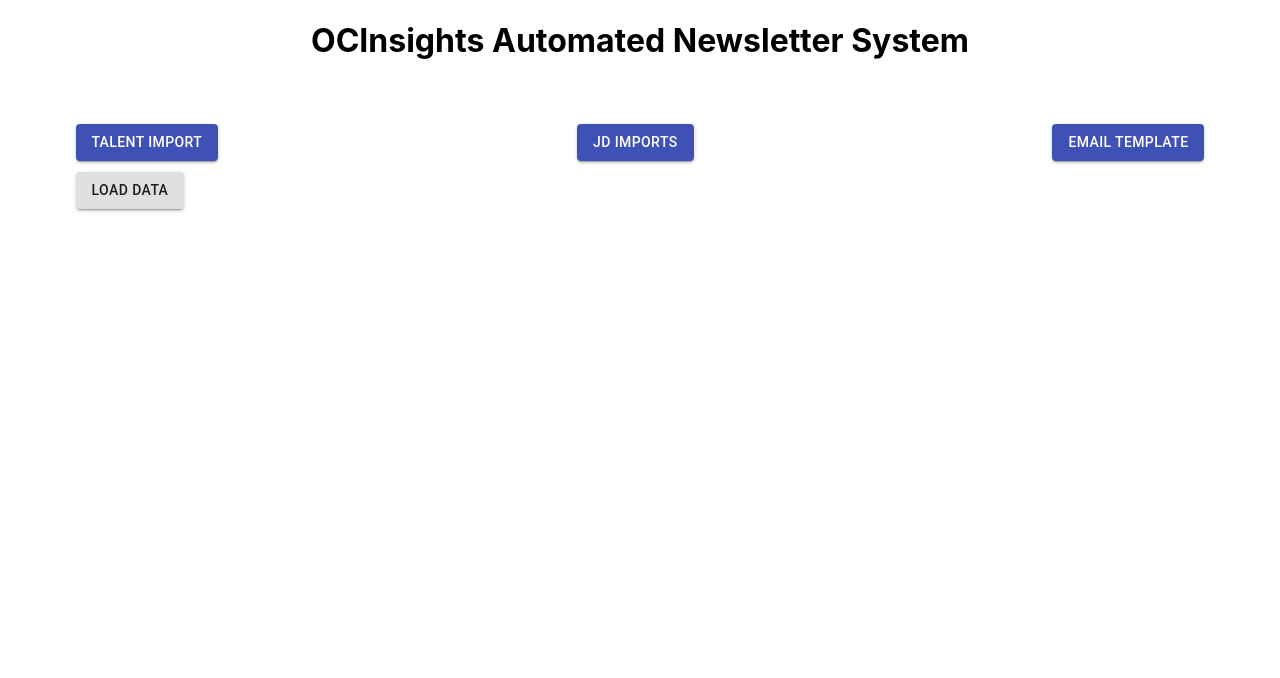
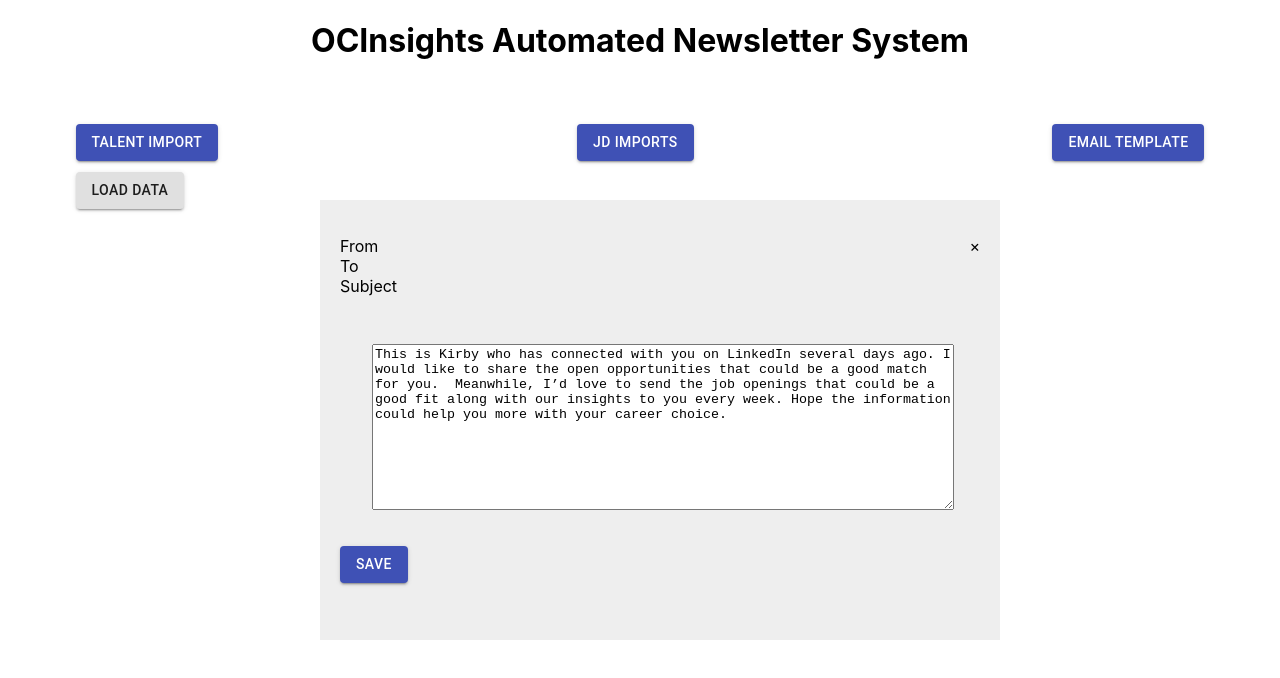
Before and after one commit to RongYangAriel/job-match-newsletter-sys, a React (Create React App) app: page / in a window 1280 px wide. Both pictures are taken after a click on the button "EMAIL TEMPLATE". Shown: the top 678 px of the page. Built offline with nearby package versions, Linux system fonts and the light colour scheme.

Commit message:
add email template toggle

```diff
--- a/src/App.js
+++ b/src/App.js
@@ -2,7 +2,7 @@ import logo from './logo.svg';
 import './App.css';
 import {Button, Input} from '@material-ui/core';
 import ExcelImporter from './components/ExcelImport';
-
+import Email from './components/Email';
 
 function App() {
   return (
@@ -12,24 +12,8 @@ function App() {
           OCInsights Automated Newsletter System
         </h1>
       </header>
-        <div class="container">
-          <div className="links">
 
-            <ExcelImporter/>
-
-
-            <Button variant="contained" color="primary" component="label">
-                Email Template
-                <input type='file' accept='.xls .xlsx' hidden></input>
-            </Button>
-          </div>
-
-          <div className='links'>
-            <Button variant="contained" color="default" component="label">
-              Load Data
-            </Button>
-          </div>
-        </div>
+       <ExcelImporter/>
 
     </div>
   );
--- /dev/null
+++ b/src/assets/email.css
@@ -0,0 +1,33 @@
+.email-container {
+    border: 1px black;
+    overflow: hidden;
+    padding:20px;
+    width:50%;
+    height: 50%;
+    text-align: left;
+    position: absolute;
+    top: 25%;
+    left: 25%;
+    background-color: rgba(221, 221, 221, 0.5); /* complimenting your modal colors */
+    z-index: 100;
+}
+.email-container.show {
+    display: block;
+}
+.email-container.hidden {
+    display: none;
+}
+.email-container .email .body{
+    margin:5%;
+    width: 90%;
+    height: 20vh;
+    text-align: left;
+}
+.email-container .close{
+    cursor: pointer;
+    float: right;
+}
+
+.email-container .save-btn {
+    float: left;
+}
--- /dev/null
+++ b/src/components/Email.js
@@ -0,0 +1,70 @@
+import React, { useState, Component, propTypes} from "react";
+import {Button, Input} from '@material-ui/core';
+
+
+class Email extends Component {
+
+    constructor(props) {
+        super(props);
+
+        this.state =  {
+            email: {
+                body: "This is Kirby who has connected with you on LinkedIn several days ago. I would like to share the open opportunities that could be a good match for you.  Meanwhile, I’d love to send the job openings that could be a good fit along with our insights to you every week. Hope the information could help you more with your career choice.",
+                from: null,
+                to: null,
+
+            },
+        }
+
+    }
+
+    handleClick = () => {
+        this.props.toggle();
+    }
+    handleChange = (event) => {
+        this.setState( {
+            email: {
+                body: event.target.value,
+            }
+        }, () => {
+            console.log(this.state.email.body);
+        });
+    };
+
+    handleSubmit = (event) => {
+
+        console.log(this.state.email.body);
+
+    }
+
+    render() {
+        return (
+          <div className="email">
+            <div className="close" onClick={this.handleClick}>&times;    </div>
+            <dl className="meta dl-horizontal">
+                <dt>From</dt>
+                <dd>{this.props.from}</dd>
+
+                <dt>To</dt>
+                <dd>{this.props.to}</dd>
+
+                <dt>Subject</dt>
+                <dd>{this.props.subject}</dd>
+            </dl>
+            <form>
+                <textarea type='text' className="body" value={this.state.email.body} onChange={this.handleChange}></textarea>
+                <Button className='save-btn' color="primary" variant="contained" >
+                    SAVE
+                    <input  type="submit" value="Save"  hidden onClick={this.handleSubmit}/>
+                </Button>
+
+            </form>
+
+          </div>
+        );
+    }
+
+}
+
+
+export default Email;
--- a/src/components/ExcelImport.js
+++ b/src/components/ExcelImport.js
@@ -2,6 +2,8 @@ import React, { useState, Component} from "react";
 
 import {OutTable, ExcelRenderer} from 'react-excel-renderer';
 import {Button, Input} from '@material-ui/core';
+import Email from './Email';
+import '../assets/email.css';
 
 class ExcelImporter extends Component  {
     constructor(props){
@@ -10,21 +12,42 @@ class ExcelImporter extends Component  {
     this.state = {
         talent:{
             cols: null,
-            tows: null,
+            rows: null,
             dataLoaded: false
         },
         jd: {
-            jdColes: null,
-            jdRows: null,
-            jdLoaded: false
-        }
+            cols: null,
+            rows: null,
+            dataLoaded: false
+        },
+        matchedJobs: {
+            cols: {
+                talentName: "",
+                email:"",
+                location: "",
+                seniority: "",
+                techstack: "",
+                IOM: "",
+                jobLinks: [],
+                linkedIn: ""
+            },
+            rows: null
+        },
+        emailTemplate: {
+            subject: null,
+            body: "This is Kirby who has connected with you on LinkedIn several days ago. I would like to share the open opportunities that could be a good match for you.  Meanwhile, I’d love to send the job openings that could be a good fit along with our insights to you every week. Hope the information could help you more with your career choice.",
+            matchedPosition: null,
+            close: "Thanks, Kirby"
+        },
+        emailPoped: false
 
     };
 
-    this.fileHandler = this.fileHandler.bind(this);
+    this.talentHandler = this.talentHandler.bind(this);
+    this.jdHandler = this.jdHandler.bind(this);
     }
 
-    fileHandler = (event) => {
+    talentHandler = (event) => {
         let fileObj = event.target.files[0];
         ExcelRenderer(fileObj, (err, res) => {
             if (err) {
@@ -42,22 +65,80 @@ class ExcelImporter extends Component  {
             }
         })
     }
+
+    jdHandler = (event) => {
+        let fileObj = event.target.files[0];
+        ExcelRenderer(fileObj, (err, res) => {
+            if (err) {
+                console.log('error', err)
+            } else {
+                this.setState({
+                    jd: {
+                        cols:res.cols,
+                        rows:res.rows,
+                        dataLoaded:true,
+                    }
+                }, () => {
+                    console.log(this.state);
+                });
+            }
+        })
+    }
+
+    loadData = () => {
+
+    }
+
+    emailPop = (event) => {
+        this.setState({
+            emailPoped:! (this.state.emailPoped)
+        }, () => {
+            console.log(this.state);
+        });
+    }
+
     render ()
         {
         return (
-        <React.Fragment>
+        <div className='container'>
+            <div className="links">
+
                 <Button variant="contained" color="primary" component="label">
                     Talent Import
-            <input type='file' accept="application/vnd.openxmlformats-officedocument.spreadsheetml.sheet, application/vnd.ms-excel" onChange = {this.fileHandler} hidden></input>
+                    <input type='file' accept="application/vnd.openxmlformats-officedocument.spreadsheetml.sheet, application/vnd.ms-excel" onChange = {this.talentHandler} hidden></input>
                 </Button>
 
                 <Button variant="contained" color="primary" component="label">
                     JD Imports
-            <input type='file' accept="application/vnd.openxmlformats-officedocument.spreadsheetml.sheet, application/vnd.ms-excel" onChange = {this.fileHandler} hidden></input>
+                    <input type='file' accept="application/vnd.openxmlformats-officedocument.spreadsheetml.sheet, application/vnd.ms-excel" onChange = {this.jdHandler} hidden></input>
                 </Button>
                 {/* {this.state.talent.dataLoaded ?
                     <OutTable data={this.state.talent.rows} columns={this.state.talent.cols}/> : <p>error</p>} */}
-        </React.Fragment>
+
+                <Button variant="contained" color="primary" component="label" onClick={this.emailPop}>
+                    Email Template
+                </Button>
+            </div>
+
+
+            <div className='links'>
+                <Button variant="contained" color="default" component="label" onClick={this.loadData}>
+                    Load Data
+                </Button>
+            </div>
+
+            {
+                this.state.emailPoped ?
+                (<div className ='email-container show'>
+                    <Email toggle={this.emailPop} />
+                </div>)
+                : (<div className ='email-container hidden'>
+                <Email toggle={this.emailPop} />
+            </div>)
+            }
+
+        </div>
+
 
     )
     }
```
Lines whose indentation alone changed are shown as unchanged.
